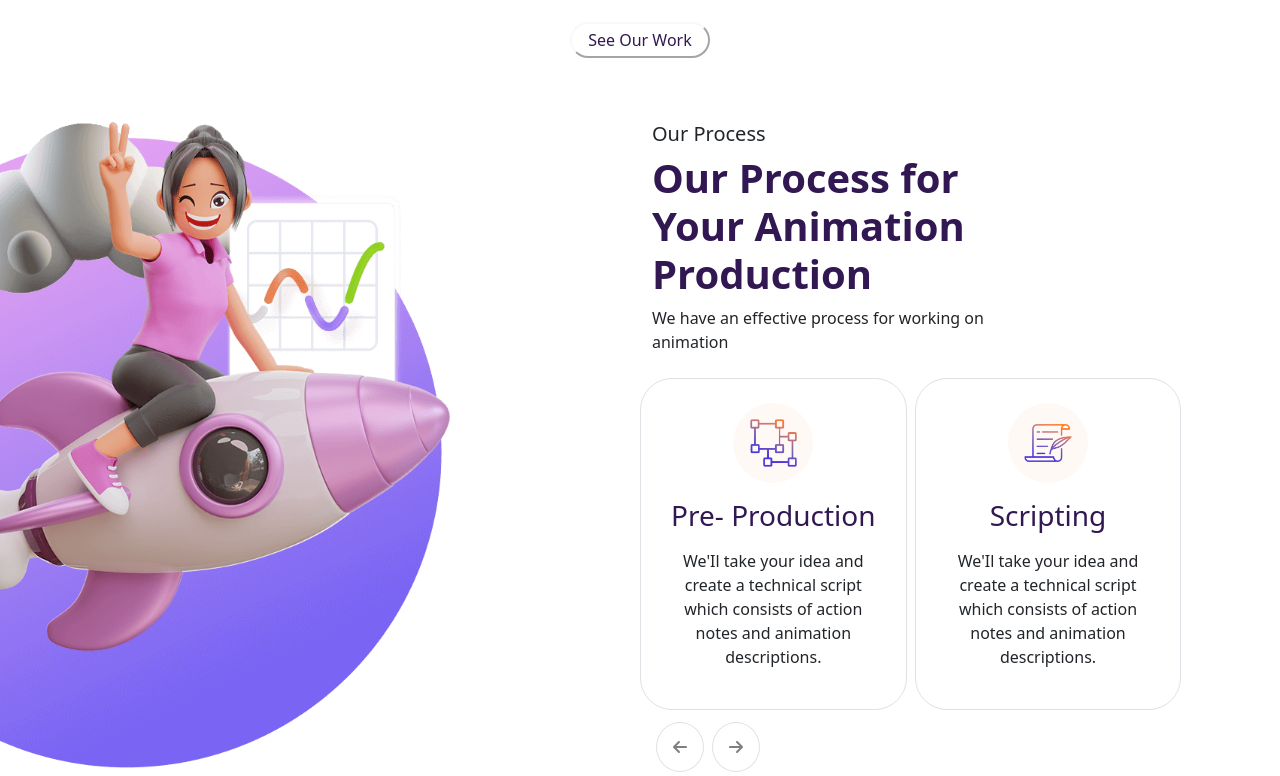
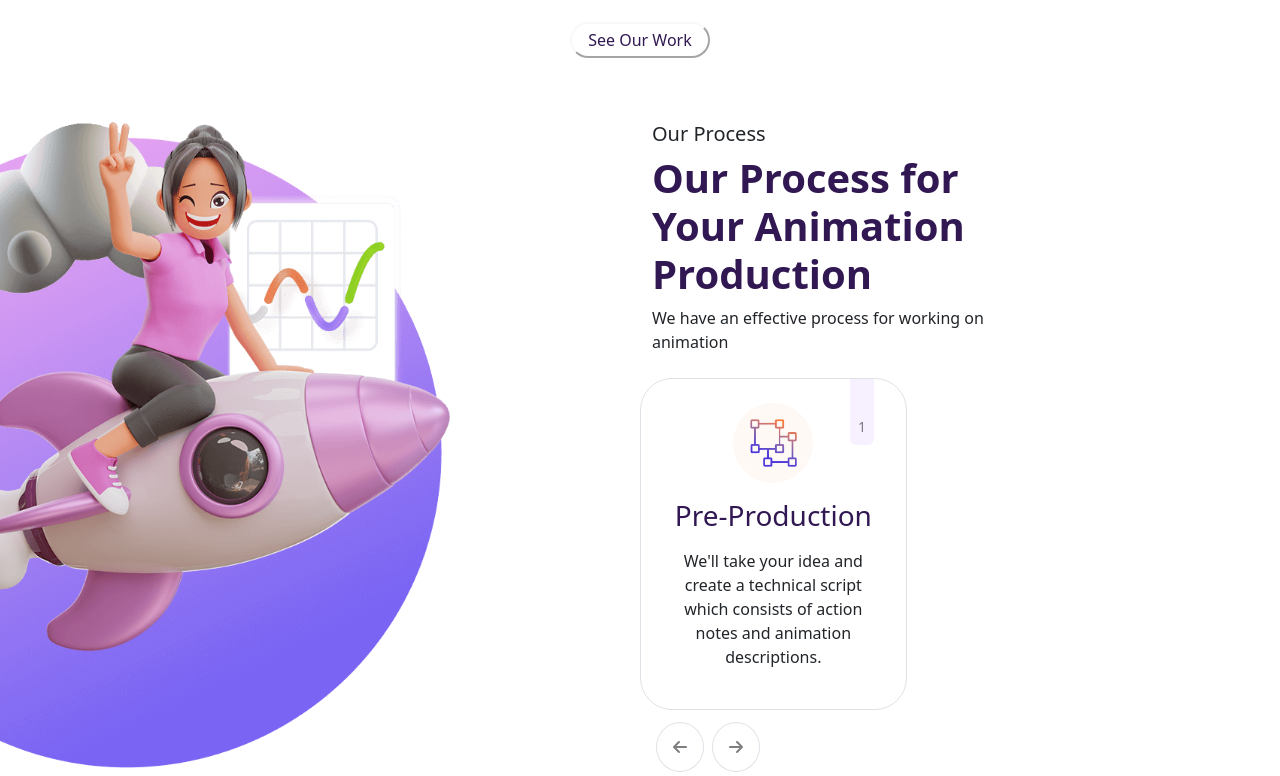
Before and after one commit to davidetaribelli/proj-html-vuejs, a Vue app: page / in a window 1280 px wide. Shown: the part 2969-3745 px from the top of the page. Built offline with nearby package versions, Linux system fonts and the light colour scheme.

Commit message:
Add carousel in section4

```diff
--- a/package.json
+++ b/package.json
@@ -14,7 +14,8 @@
     "@fortawesome/free-regular-svg-icons": "^6.4.0",
     "@fortawesome/free-solid-svg-icons": "^6.4.0",
     "@fortawesome/vue-fontawesome": "^3.0.3",
-    "vue": "^3.2.47"
+    "vue": "^3.2.47",
+    "vue-carousel": "^0.18.0"
   },
   "devDependencies": {
     "@vitejs/plugin-vue": "^4.1.0",
--- a/src/App.vue
+++ b/src/App.vue
@@ -19,7 +19,9 @@ export default {
         { link: "Pricing" },
         { link: "Blog" },
         { link: "Contact" },
-      ]
+      ],
+
+
     }
   }
 }
--- a/src/components/PageMain.vue
+++ b/src/components/PageMain.vue
@@ -1,6 +1,27 @@
 <script>
 export default {
     name: "PageMain",
+    data() {
+        return {
+            currentCard: 0,
+        }
+    },
+    methods: {
+        changeCardBack() {
+            this.currentCard--;
+            if (this.currentCard < 0) {
+                this.currentCard = 3;
+            }
+            return this.currentCard;
+        },
+        changeCardNext() {
+            this.currentCard++;
+            if (this.currentCard >= 4) {
+                this.currentCard = 0;
+            }
+            return this.currentCard;
+        }
+    },
 }
 </script>
 
@@ -131,32 +152,68 @@ export default {
                             <h2 class="fs-1 fw-bold purple_">Our Process for Your Animation Production</h2>
                             <p class="fw-lighter">We have an effective process for working on animation</p>
                         </div>
-                        <div class="col-5 text-center border rounded-5 p-4 d-flex flex-column align-items-center">
+                        <div v-if="currentCard == 0"
+                            class="col-5 text-center border rounded-5 p-4 flex-column align-items-center">
                             <div class="img_ p-3 rounded-circle">
-                                <img src="../assets/img/process2.png" alt="smart-2">
+                                <img src="src/assets/img/process2.png" alt="process-2">
+                                <div class="number_ p-2 d-flex align-items-end text-black-50 rounded-bottom">
+                                    <small>1</small>
+                                </div>
                             </div>
-                            <h3 class="purple_ my-3">Pre- Production</h3>
+                            <h3 class="purple_ my-3">Pre-Production</h3>
                             <p class="fw-lighter">
-                                We'Il take your idea and create a technical script which consists of action notes
-                                and animation descriptions.
+                                We'll take your idea and create a technical script which consists of action notes and
+                                animation descriptions.
                             </p>
                         </div>
-                        <div class="col-5 text-center border rounded-5 p-4 d-flex flex-column align-items-center">
+                        <div v-else-if="currentCard == 1"
+                            class="col-5 text-center border rounded-5 p-4 flex-column align-items-center">
                             <div class="img_ p-3 rounded-circle">
-                                <img src="../assets/img/process1.png" alt="smart-1">
+                                <img src="src/assets/img/process1.png" alt="process-1">
+                                <div class="number_ p-2 d-flex align-items-end text-black-50 rounded-bottom">
+                                    <small>2</small>
+                                </div>
                             </div>
-                            <h3 class="purple_ my-3">Scripting</h3>
+                            <h3 class="purple_ my-3">Pre-Production</h3>
                             <p class="fw-lighter">
-                                We'Il take your idea and create a technical script which consists of action notes
-                                and animation descriptions.
+                                We'll take your idea and create a technical script which consists of action notes and
+                                animation descriptions.
                             </p>
                         </div>
-                        <div class="col-3 d-flex">
-                            <div
+                        <div v-else-if="currentCard == 2"
+                            class="col-5 text-center border rounded-5 p-4 flex-column align-items-center">
+                            <div class="img_ p-3 rounded-circle">
+                                <img src="src/assets/img/process2.png" alt="process-2">
+                                <div class="number_ p-2 d-flex align-items-end text-black-50 rounded-bottom">
+                                    <small>3</small>
+                                </div>
+                            </div>
+                            <h3 class="purple_ my-3">Pre-Production</h3>
+                            <p class="fw-lighter">
+                                We'll take your idea and create a technical script which consists of action notes and
+                                animation descriptions.
+                            </p>
+                        </div>
+                        <div v-else-if="currentCard == 3"
+                            class="col-5 text-center border rounded-5 p-4 flex-column align-items-center">
+                            <div class="img_ p-3 rounded-circle">
+                                <img src="src/assets/img/process1.png" alt="process-1">
+                                <div class="number_ p-2 d-flex align-items-end text-black-50 rounded-bottom">
+                                    <small>4</small>
+                                </div>
+                            </div>
+                            <h3 class="purple_ my-3">Pre-Production</h3>
+                            <p class="fw-lighter">
+                                We'll take your idea and create a technical script which consists of action notes and
+                                animation descriptions.
+                            </p>
+                        </div>
+                        <div class="col-12 d-flex">
+                            <div @click="changeCardBack"
                                 class="arrow_ p-3 border rounded-circle d-flex align-items-center justify-content-center m-1 text-black-50">
                                 <font-awesome-icon icon="fa-solid fa-arrow-left" />
                             </div>
-                            <div
+                            <div @click="changeCardNext"
                                 class="arrow_ p-3 border rounded-circle d-flex align-items-center justify-content-center m-1 text-black-50">
                                 <font-awesome-icon icon="fa-solid fa-arrow-right" />
                             </div>
@@ -275,6 +332,9 @@ export default {
     }
 
     .col-5 {
+        position: relative;
+        display: flex;
+
         .img_ {
             width: 80px;
             height: 80px;
@@ -285,6 +345,14 @@ export default {
                 width: 100%;
                 height: 100%;
             }
+
+            .number_ {
+                height: 20%;
+                background-color: $light_violet;
+                position: absolute;
+                top: 0;
+                right: 12%;
+            }
         }
     }
 }
--- a/src/style/general.scss
+++ b/src/style/general.scss
@@ -1,3 +1,4 @@
 $orange: #ff7a1f;
 $purple: #311852;
-$violet: #4d36dc
+$violet: #4d36dc;
+$light_violet: #f7f0ff;
```
Also changed, not shown: 1 other file (tests, documents, lock files or other folders).
